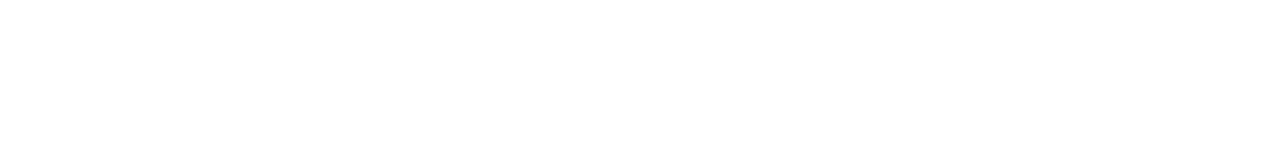
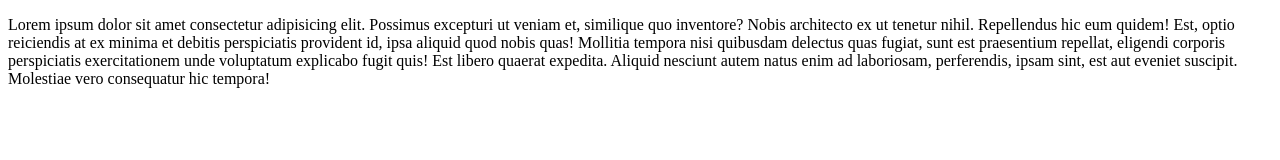
Before and after one commit to nikhiljindal04/Demo, a plain HTML site: page index.html in a window 1280 px wide. Drawn offline with Linux system fonts and the light colour scheme.

Commit message:
Now fine

```diff
--- a/index.html
+++ b/index.html
@@ -6,6 +6,8 @@
     <title>Inside Demo</title>
 </head>
 <body>
-
+    <p>
+        Lorem ipsum dolor sit amet consectetur adipisicing elit. Possimus excepturi ut veniam et, similique quo inventore? Nobis architecto ex ut tenetur nihil. Repellendus hic eum quidem! Est, optio reiciendis at ex minima et debitis perspiciatis provident id, ipsa aliquid quod nobis quas! Mollitia tempora nisi quibusdam delectus quas fugiat, sunt est praesentium repellat, eligendi corporis perspiciatis exercitationem unde voluptatum explicabo fugit quis! Est libero quaerat expedita. Aliquid nesciunt autem natus enim ad laboriosam, perferendis, ipsam sint, est aut eveniet suscipit. Molestiae vero consequatur hic tempora!
+    </p>
 </body>
 </html>
```
